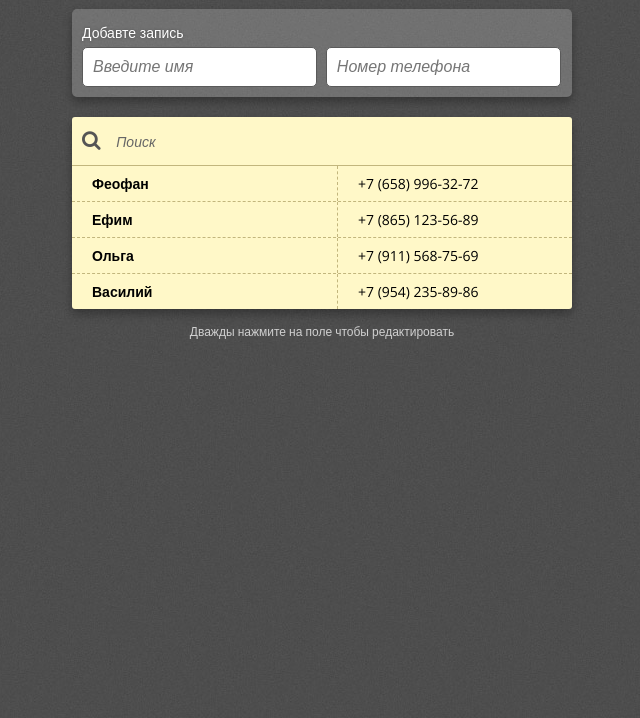
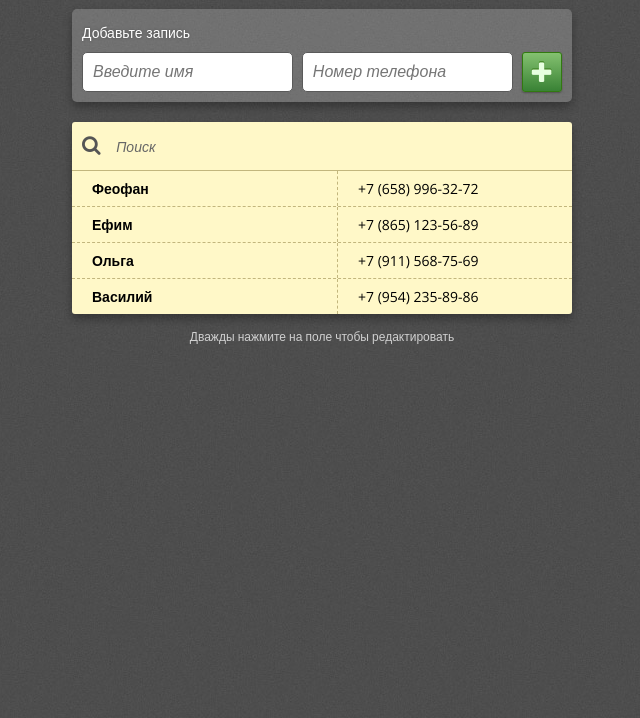
Before and after one commit to Garbuzov/phonebook, a website: page index.html in a window 1280 px wide. Shown: the part 82-800 px from the top of the page, without its empty margins (318-958 px from the left). Drawn offline with nearby package versions, Linux system fonts and the light colour scheme.

Commit message:
add button for creating item

```diff
--- a/css/style.css
+++ b/css/style.css
@@ -30,18 +30,23 @@ h1 {
   color: #fff;
   line-height: 2em;
   text-shadow: 0 0 3px rgba(0,0,0,.3);
+  margin: 0;
+  padding: 0;
+  overflow: hidden;
 }
 .add-name,
 .add-phone {
-  width: 49%;
+  width: 44%;
   box-sizing: border-box;
   border: 1px solid #5a5a5a;
   height: 40px;
   font-size: 16px;
+  line-height: 30px;
   padding: 5px 10px;
   display: inline-block;
   outline: none;
   border-radius: 5px;
+  position: relative;
 }
 .add-phone {
   margin-left: 5px;
@@ -50,14 +55,47 @@ h1 {
 .add-phone::-webkit-input-placeholder{
   font-style: italic;
 }
-.add-name:-moz-placeholder { /* Firefox 18- */
+.add-name:-moz-placeholder,
+.add-phone:-moz-placeholder { /* Firefox 18- */
   font-style: italic;
 }
-.add-name::-moz-placeholder {  /* Firefox 19+ */
+.add-name::-moz-placeholder,
+.add-phone::-moz-placeholder {  /* Firefox 19+ */
   font-style: italic;
 }
-.add-name:-ms-input-placeholder {
+.add-name:-ms-input-placeholder,
+.add-phone:-ms-input-placeholder {
   font-style: italic;
+}
+.btn-add {
+  height: 40px;
+  width: 40px;
+  box-sizing: border-box;
+  outline: none;
+  position: relative;
+  bottom: -5px;
+  margin-left: 5px;
+  border: 1px solid #327910;
+  border-collapse: collapse;
+  border-radius: 3px;
+  background: #84c170;
+  box-shadow: 0 1px 2px rgba(0,0,0,.3);
+  color: #e7ffe0;
+  line-height: 40px;
+  text-shadow: 0 -1px 0 #327910;
+  background: -moz-linear-gradient(top, #84c170 0%, #398235 100%);
+  background: -webkit-gradient(linear, left top, left bottom, color-stop(0%,#84c170), color-stop(100%,#398235));
+  background: -webkit-linear-gradient(top, #84c170 0%,#398235 100%);
+  background: -o-linear-gradient(top, #84c170 0%,#398235 100%);
+  background: -ms-linear-gradient(top, #84c170 0%,#398235 100%);
+  background: linear-gradient(to bottom, #84c170 0%,#398235 100%);
+}
+.btn-add.fa {
+  font: normal normal normal 25px/40px FontAwesome;
+}
+.btn-add:active {
+  bottom: -6px;
+  box-shadow: none;
 }
 
 .notebook {
--- a/index.html
+++ b/index.html
@@ -12,9 +12,10 @@
     <header id="header">
       <h1>Записная книжка</h1>
       <div class="add-item" id="add-item">
-        <span>Добавте запись</span>
+        <span>Добавьте запись</span>
         <input class="add-name" type="text" placeholder="Введите имя" id="add-name" />
         <input class="add-phone" type="text" placeholder="Номер телефона" id="add-phone" />
+        <button class="btn-add fa fa-plus"></button>
       </div>
     </header>
     <div class="notebook">
--- a/js/views/app.js
+++ b/js/views/app.js
@@ -6,6 +6,7 @@ app.AppView = Backbone.View.extend({
 
   events: {
     'keypress #add-item': 'createOnEnter',
+    'click .btn-add' : 'create',
     'keyup #search' : 'filterAll',
     'focusout #search' : 'filterAll'
   },
@@ -44,13 +45,18 @@ app.AppView = Backbone.View.extend({
     }
   },
 
+  create: function(){
+    app.List.create( this.newAttributes() );
+    this.$inputName.val('');
+    this.$inputPhone.val('');
+  },
+
   createOnEnter: function(event) {
     if ( event.which !== ENTER_KEY || !this.$inputName.val().trim() ) {
       return;
+    } else {
+      this.create();
     }
-    app.List.create( this.newAttributes() );
-    this.$inputName.val('');
-    this.$inputPhone.val('');
   },
 
   // New
```
